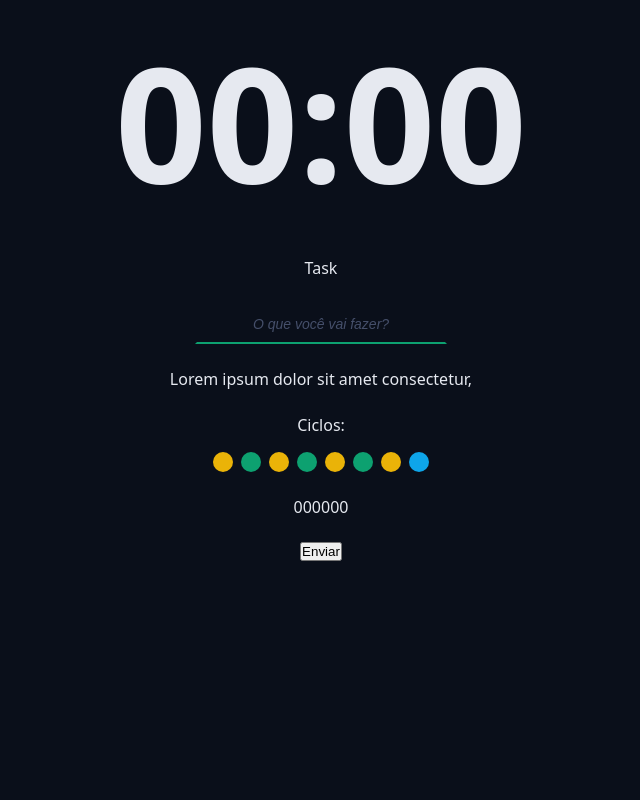
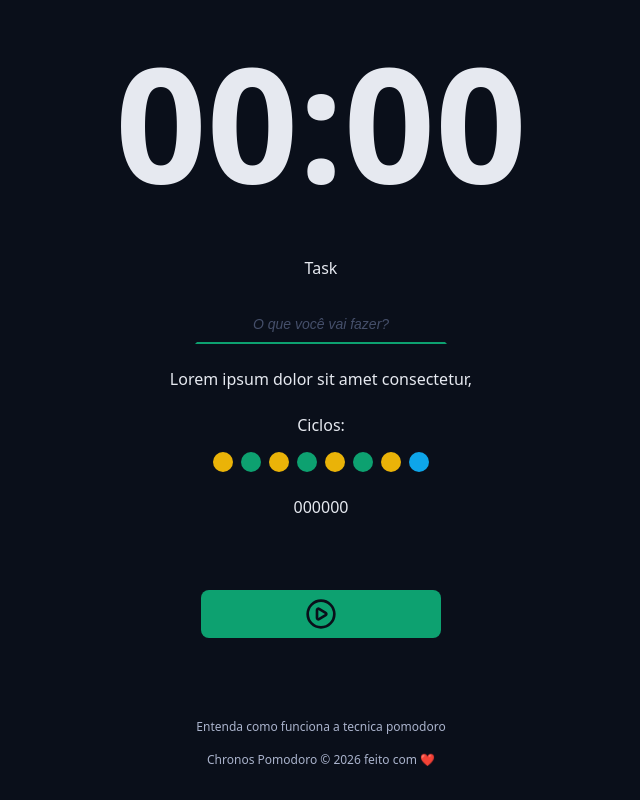
Before and after one commit to TheuSoft/pomodoro, a React (Vite) app: page / in a window 1280 px wide. Shown: the part 294-1094 px from the top of the page, without its empty margins (319-959 px from the left). Before the commit the page ends 887 px from the top, so only its background shows below. Built offline with nearby package versions, Linux system fonts and the light colour scheme.

Commit message:
feat: DefaultButton e Footer

```diff
--- a/src/App.tsx
+++ b/src/App.tsx
@@ -1,12 +1,15 @@
+import { PlayCircleIcon } from 'lucide-react';
 import { Container } from './components/Container';
 import { CountDown } from './components/CountDown';
 import { Cycles } from './components/Cycles';
+import { DefaultButton } from './components/DefaultButton';
 import { DefaultInput } from './components/DefaultInput';
 import { Logo } from './components/Logo';
 import { Menu } from './components/Menu';
 
 import './styles/global.css';
 import './styles/theme.css';
+import { Footer } from './components/Footer';
 
 export function App() {
   return (
@@ -39,9 +42,12 @@
             <p>000000</p>
           </div>
           <div className='formRow'>
-            <button>Enviar</button>
+            <DefaultButton icon={<PlayCircleIcon />} />
           </div>
         </form>
+      </Container>
+      <Container>
+        <Footer />
       </Container>
     </>
   );
--- /dev/null
+++ b/src/components/DefaultButton/index.tsx
@@ -0,0 +1,22 @@
+import styles from './styles.module.css';
+
+type DefaultButtonProps = {
+  // O tipo React.ReactNode é um tipo que pode representar qualquer coisa que possa ser renderizada pelo React, como elementos JSX, strings, números, arrays de elementos, etc. Ele é usado aqui para permitir que o ícone seja flexível e possa ser de qualquer tipo que o React possa renderizar.
+  icon: React.ReactNode;
+  color?: 'green' | 'red';
+} & React.ComponentProps<'button'>;
+
+export function DefaultButton({
+  icon,
+  color = 'green',
+  ...props
+}: DefaultButtonProps) {
+  return (
+    <>
+      {/* // A classe do botão é composta pela classe base styles.button e a classe de cor styles[color], onde color é a prop que pode ser 'green' ou 'red'. Isso permite que o estilo do botão seja alterado dinamicamente com base na prop color. */}
+      <button className={`${styles.button} ${styles[color]}`} {...props}>
+        {icon}
+      </button>
+    </>
+  );
+}
--- /dev/null
+++ b/src/components/DefaultButton/styles.module.css
@@ -0,0 +1,30 @@
+.button {
+  border: none;
+  display: flex;
+  align-items: center;
+  justify-content: center;
+  min-width: 24rem;
+  padding: 0.8rem;
+  border-radius: 0.8rem;
+  margin: 4.8rem 0;
+  cursor: pointer;
+}
+
+.button svg {
+  width: 3.2rem;
+  height: 3.2rem;
+}
+
+.button:hover {
+  filter: brightness(80%);
+}
+
+.green {
+  background: var(--primary);
+  color: var(--text-over-primary);
+}
+
+.red {
+  background: var(--error);
+  color: var(--text-over-error);
+}
--- /dev/null
+++ b/src/components/Footer/index.tsx
@@ -0,0 +1,12 @@
+import styles from './styles.module.css';
+
+export function Footer() {
+  return (
+    <footer className={styles.footer}>
+      <a href=''>Entenda como funciona a tecnica pomodoro</a>
+      <a href=''>
+        Chronos Pomodoro &copy; {new Date().getFullYear()} feito com ❤️
+      </a>
+    </footer>
+  );
+}
--- /dev/null
+++ b/src/components/Footer/styles.module.css
@@ -0,0 +1,17 @@
+.footer {
+  display: flex;
+  flex-direction: column;
+  align-items: center;
+  justify-content: center;
+  font-size: 1.2rem;
+  gap: 1.6rem;
+}
+
+.footer a {
+  color: var(--text-muted);
+  text-decoration: none;
+}
+
+.footer a:hover {
+  text-decoration: underline;
+}
```
